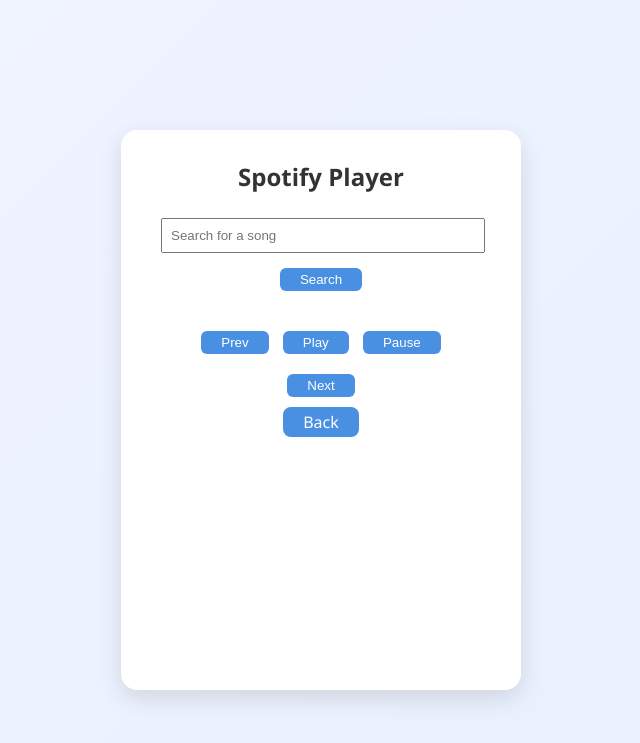
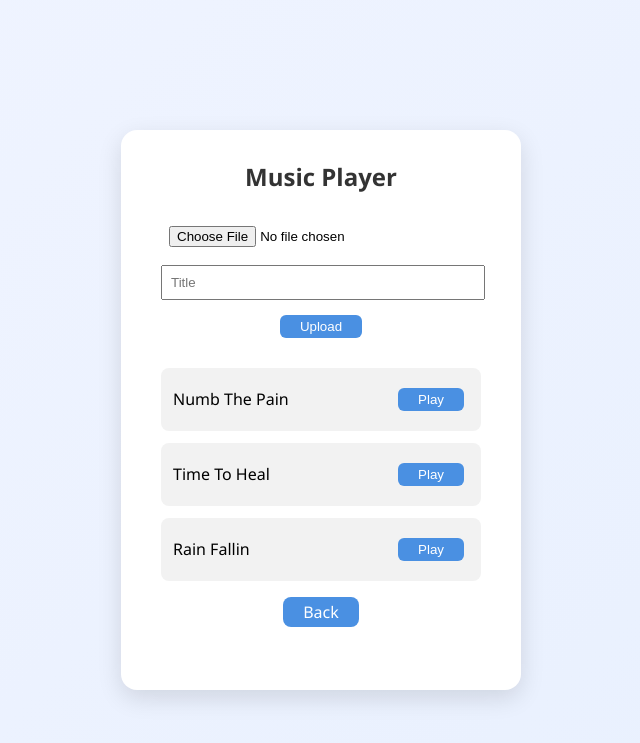
Before and after one commit to colincano20/TestServerFlask, a Flask app: page /music in a window 1280 px wide. Shown: the top 743 px of the page, without its empty margins (319-959 px from the left). Run offline with Flask 3, Linux system fonts and the light colour scheme; a user stored in the database is signed in; data comes from the database, SQL or seed files in the repository; both versions use the stored data as it was after the commit.

Commit message:
apartment v1

```diff
--- a/app.py
+++ b/app.py
@@ -3,11 +3,9 @@
 from werkzeug.security import generate_password_hash, check_password_hash
 from werkzeug.utils import secure_filename
 import json
-from datetime import date, datetime, timedelta
+from datetime import date, datetime,timedelta
 import os
 import pygame
-import requests
-import base64
 
 
 
@@ -511,7 +509,12 @@
 def music():
     if 'user' not in session:
         return redirect('/login')
-    return render_template('music.html')
+    can_add = session.get('role') in ['admin', 'purple']
+    with sqlite3.connect('database.db', check_same_thread=False) as conn:
+        cur = conn.cursor()
+        cur.execute('SELECT id, title FROM songs')
+        songs = cur.fetchall()
+    return render_template('music.html', songs=songs, can_add=can_add)
 
 
 @app.route('/upload_music', methods=['POST'])
@@ -550,116 +553,6 @@
         except Exception as e:
             print(f'Error playing music: {e}')
     return redirect('/music')
-
-
-# --- SPOTIFY INTEGRATION ---
-def get_spotify_token():
-    """Fetch a fresh Spotify access token using a refresh token."""
-    client_id = os.environ.get('SPOTIFY_CLIENT_ID')
-    client_secret = os.environ.get('SPOTIFY_CLIENT_SECRET')
-    refresh_token = os.environ.get('SPOTIFY_REFRESH_TOKEN')
-    if not all([client_id, client_secret, refresh_token]):
-        return None
-    auth_str = f"{client_id}:{client_secret}"
-    b64_auth = base64.b64encode(auth_str.encode()).decode()
-    response = requests.post(
-        'https://accounts.spotify.com/api/token',
-        data={'grant_type': 'refresh_token', 'refresh_token': refresh_token},
-        headers={'Authorization': f'Basic {b64_auth}'},
-        timeout=10,
-    )
-    if response.status_code != 200:
-        return None
-    return response.json().get('access_token')
-
-
-@app.route('/spotify_search')
-def spotify_search():
-    if 'user' not in session:
-        return redirect('/login')
-    query = request.args.get('q', '')
-    token = get_spotify_token()
-    if not token or not query:
-        return {'tracks': []}
-    response = requests.get(
-        'https://api.spotify.com/v1/search',
-        params={'q': query, 'type': 'track', 'limit': 10},
-        headers={'Authorization': f'Bearer {token}'},
-        timeout=10,
-    )
-    data = response.json()
-    tracks = []
-    for item in data.get('tracks', {}).get('items', []):
-        tracks.append({
-            'name': item['name'],
-            'artist': item['artists'][0]['name'],
-            'uri': item['uri'],
-        })
-    return {'tracks': tracks}
-
-
-@app.route('/spotify_play', methods=['POST'])
-def spotify_play():
-    if 'user' not in session:
-        return redirect('/login')
-    data = request.get_json(silent=True) or {}
-    uri = data.get('uri')
-    token = get_spotify_token()
-    if not token or not uri:
-        return ('', 400)
-    device_id = os.environ.get('SPOTIFY_DEVICE_ID')
-    params = {'device_id': device_id} if device_id else None
-    requests.put(
-        'https://api.spotify.com/v1/me/player/play',
-        params=params,
-        json={'uris': [uri]},
-        headers={'Authorization': f'Bearer {token}'},
-        timeout=10,
-    )
-    return ('', 204)
-
-
-@app.route('/spotify_queue', methods=['POST'])
-def spotify_queue():
-    if 'user' not in session:
-        return redirect('/login')
-    data = request.get_json(silent=True) or {}
-    uri = data.get('uri')
-    token = get_spotify_token()
-    if not token or not uri:
-        return ('', 400)
-    requests.post(
-        'https://api.spotify.com/v1/me/player/queue',
-        params={'uri': uri},
-        headers={'Authorization': f'Bearer {token}'},
-        timeout=10,
-    )
-    return ('', 204)
-
-
-@app.route('/spotify_control', methods=['POST'])
-def spotify_control():
-    if 'user' not in session:
-        return redirect('/login')
-    data = request.get_json(silent=True) or {}
-    action = data.get('action')
-    token = get_spotify_token()
-    if not token or not action:
-        return ('', 400)
-    headers = {'Authorization': f'Bearer {token}'}
-    device_id = os.environ.get('SPOTIFY_DEVICE_ID')
-    params = {'device_id': device_id} if device_id else None
-    if action == 'pause':
-        requests.put('https://api.spotify.com/v1/me/player/pause', params=params, headers=headers, timeout=10)
-    elif action == 'play':
-        requests.put('https://api.spotify.com/v1/me/player/play', params=params, headers=headers, timeout=10)
-    elif action == 'next':
-        requests.post('https://api.spotify.com/v1/me/player/next', params=params, headers=headers, timeout=10)
-    elif action == 'previous':
-        requests.post('https://api.spotify.com/v1/me/player/previous', params=params, headers=headers, timeout=10)
-    else:
-        return ('', 400)
-    return ('', 204)
 
 
 
--- a/templates/music.html
+++ b/templates/music.html
@@ -1,64 +1,32 @@
 <!DOCTYPE html>
 <html>
 <head>
-    <title>Spotify Player</title>
+    <title>Music Player</title>
     <link rel="stylesheet" href="/static/style.css">
 </head>
 <body>
 <div class="box">
-    <h2>Spotify Player</h2>
-    <input type="text" id="searchQuery" placeholder="Search for a song">
-    <button onclick="search()">Search</button>
-    <ul id="results" class="grocery-list"></ul>
+    <h2>Music Player</h2>
+    {% if can_add %}
+    <form method="POST" action="/upload_music" enctype="multipart/form-data">
+        <input type="file" name="file" accept="audio/*" required>
+        <input type="text" name="title" placeholder="Title" required>
+        <button type="submit">Upload</button>
+    </form>
+    {% endif %}
 
-    <div id="controls">
-        <button onclick="control('previous')">Prev</button>
-        <button onclick="control('play')">Play</button>
-        <button onclick="control('pause')">Pause</button>
-        <button onclick="control('next')">Next</button>
-    </div>
+    <ul class="grocery-list">
+        {% for song in songs %}
+        <li>
+            {{ song[1] }}
+            <form method="POST" action="/play_music" style="display:inline;">
+                <input type="hidden" name="song_id" value="{{ song[0] }}">
+                <button type="submit">Play</button>
+            </form>
+        </li>
+        {% endfor %}
+    </ul>
     <a class="button" href="/dashboard">Back</a>
 </div>
-
-<script>
-function search() {
-    const q = document.getElementById('searchQuery').value;
-    fetch('/spotify_search?q=' + encodeURIComponent(q))
-      .then(r => r.json())
-      .then(data => {
-          const ul = document.getElementById('results');
-          ul.innerHTML = '';
-          data.tracks.forEach(track => {
-              const li = document.createElement('li');
-              li.textContent = track.name + ' - ' + track.artist + ' ';
-              const playBtn = document.createElement('button');
-              playBtn.textContent = 'Play';
-              playBtn.onclick = () => fetch('/spotify_play', {
-                  method: 'POST',
-                  headers: { 'Content-Type': 'application/json' },
-                  body: JSON.stringify({ uri: track.uri })
-              });
-              const queueBtn = document.createElement('button');
-              queueBtn.textContent = 'Queue';
-              queueBtn.onclick = () => fetch('/spotify_queue', {
-                  method: 'POST',
-                  headers: { 'Content-Type': 'application/json' },
-                  body: JSON.stringify({ uri: track.uri })
-              });
-              li.appendChild(playBtn);
-              li.appendChild(queueBtn);
-              ul.appendChild(li);
-          });
-      });
-}
-
-function control(action) {
-    fetch('/spotify_control', {
-        method: 'POST',
-        headers: { 'Content-Type': 'application/json' },
-        body: JSON.stringify({ action })
-    });
-}
-</script>
 </body>
 </html>
```
Also changed, not shown: database.db.
